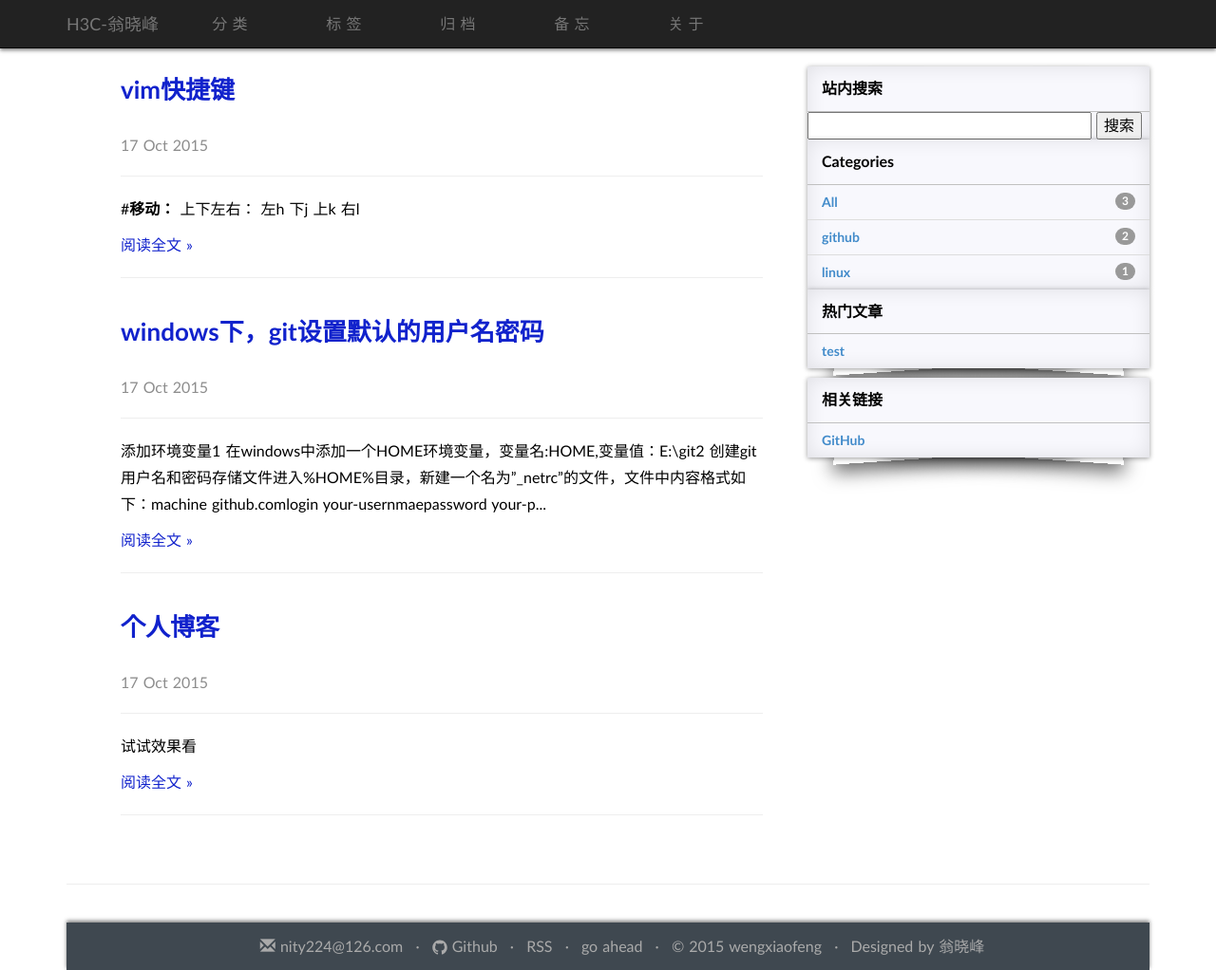
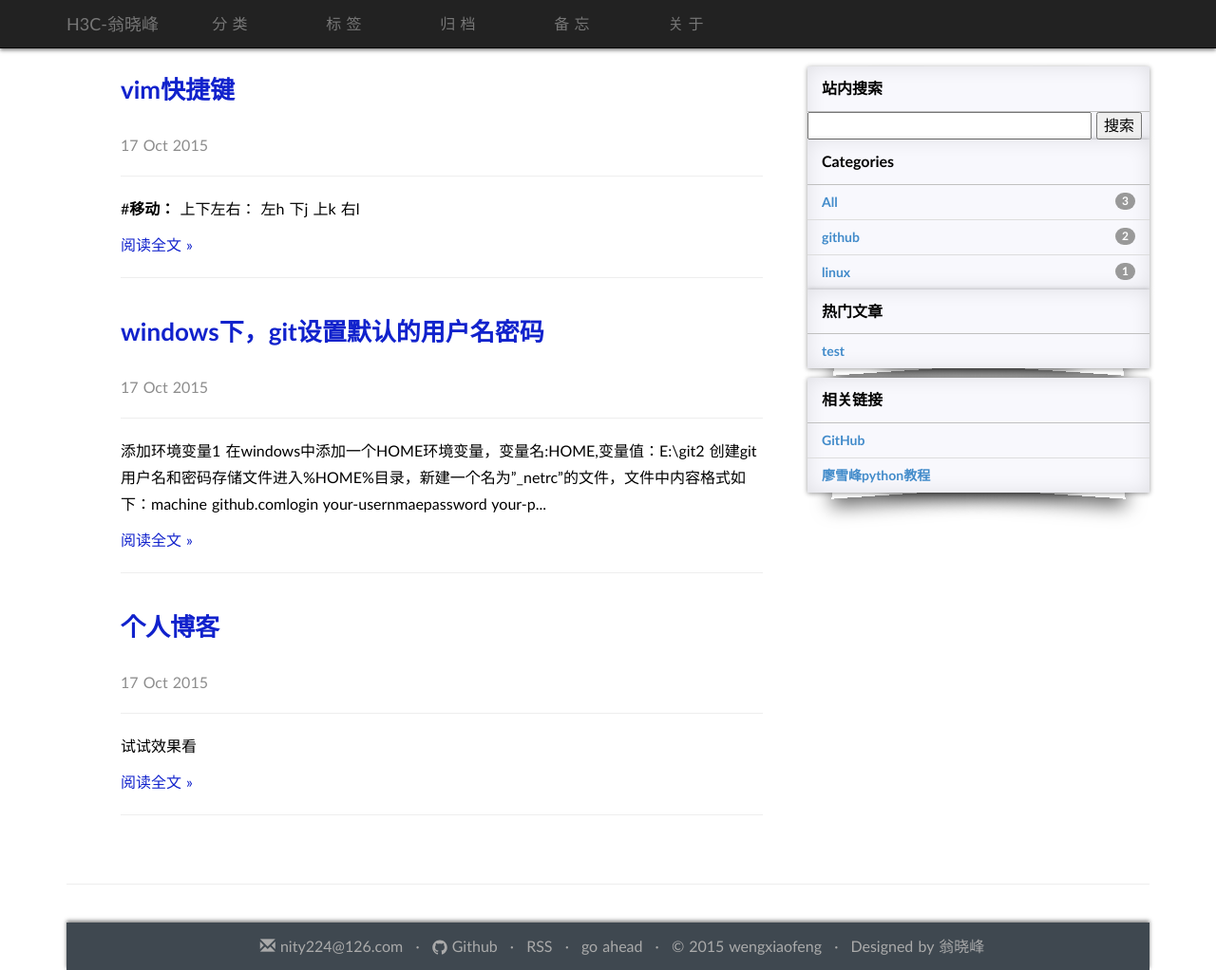
Before and after one commit to nity224/nity224.github.io, a Jekyll site: the page built from index.html, in a window 1280 px wide and 1022 px high. Shown: the whole window at 95% size. Built offline with Jekyll 4.4.1, drawn with Linux system fonts in a browser that asks for light colours; some web fonts are replaced; the list of posts is cut into pages by our own code; comment, search, counter and statistics services are not loaded.

Commit message:
Signed-off-by: nity224 <nity224@126.com>

```diff
--- a/_includes/links.html
+++ b/_includes/links.html
@@ -7,6 +7,11 @@
                 <a href="https://github.com/" class="categories-list-item">
                    GitHub
                 </a>
+				<a href="http://www.liaoxuefeng.com/wiki/001374738125095c955c1e6d8bb493182103fac9270762a000" class="categories-list-item">
+					廖雪峰python教程
+				</a>
+
+
               </li>
 
             </ul>
```
Also changed, not shown: _includes/hot.html (line endings or trailing spaces).
